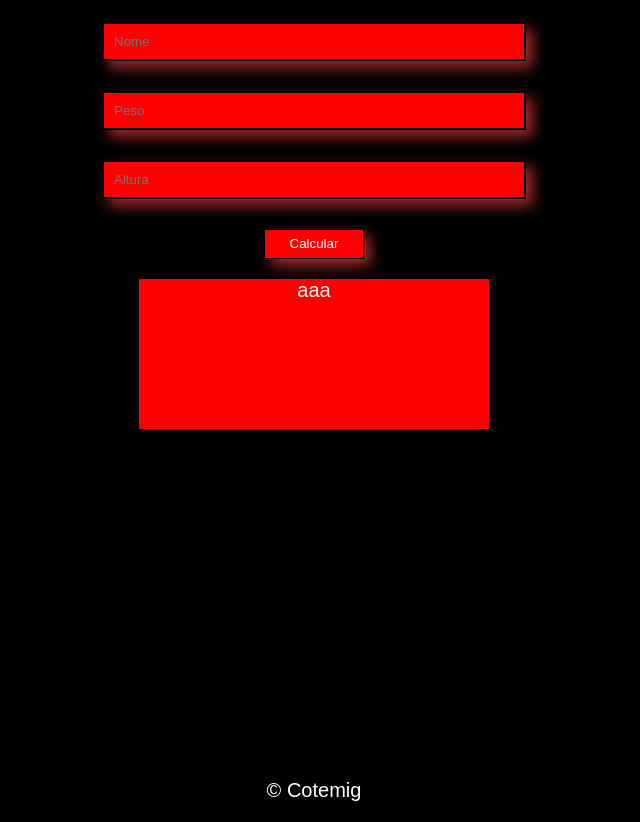
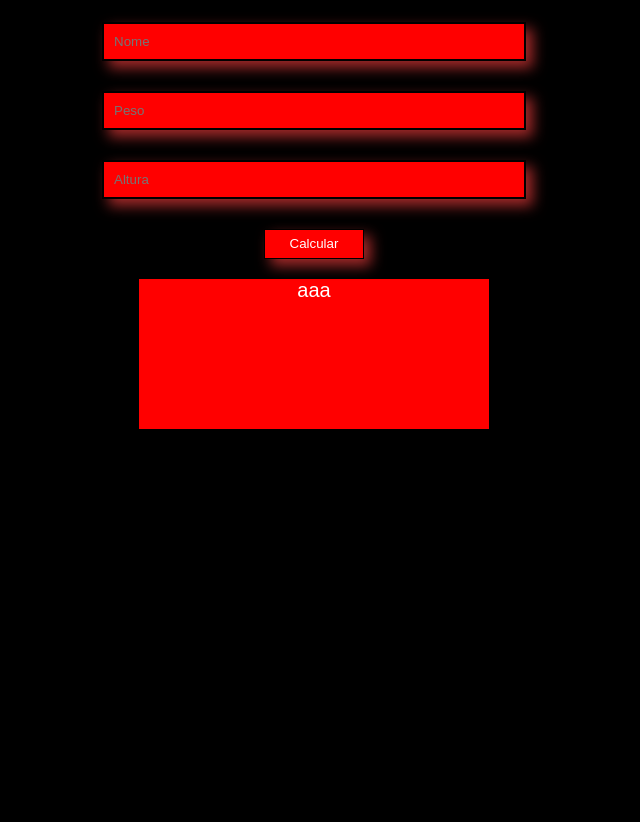
Before and after one commit to marcelo-felix/imc_js, a plain HTML site: page index.html in a window 1280 px wide. Shown: the part 62-884 px from the top of the page, without its empty margins (326-966 px from the left). After the commit the page ends 800 px from the top, so only its background shows below. Drawn offline with Linux system fonts and the light colour scheme.

Commit message:
Update index.html

```diff
--- a/index.html
+++ b/index.html
@@ -36,9 +36,6 @@
 
 
     </sectin>
-    <footer>
-        <p>&copy; Cotemig</p>
-    </footer>
     <script src='script.js'></script>
 </body>
 
```
